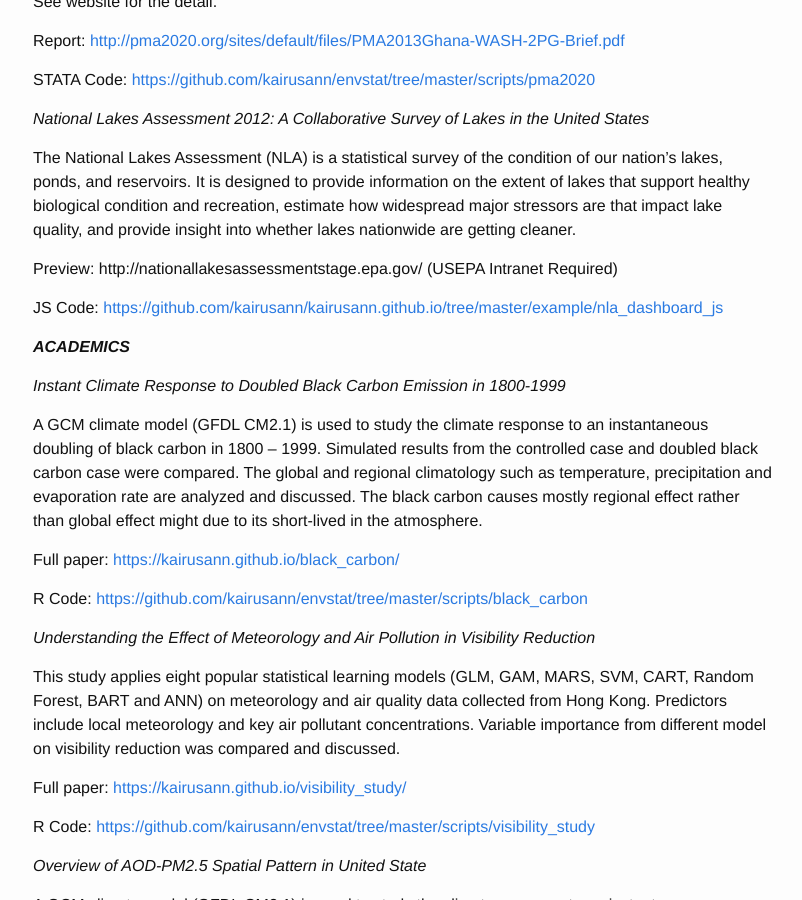
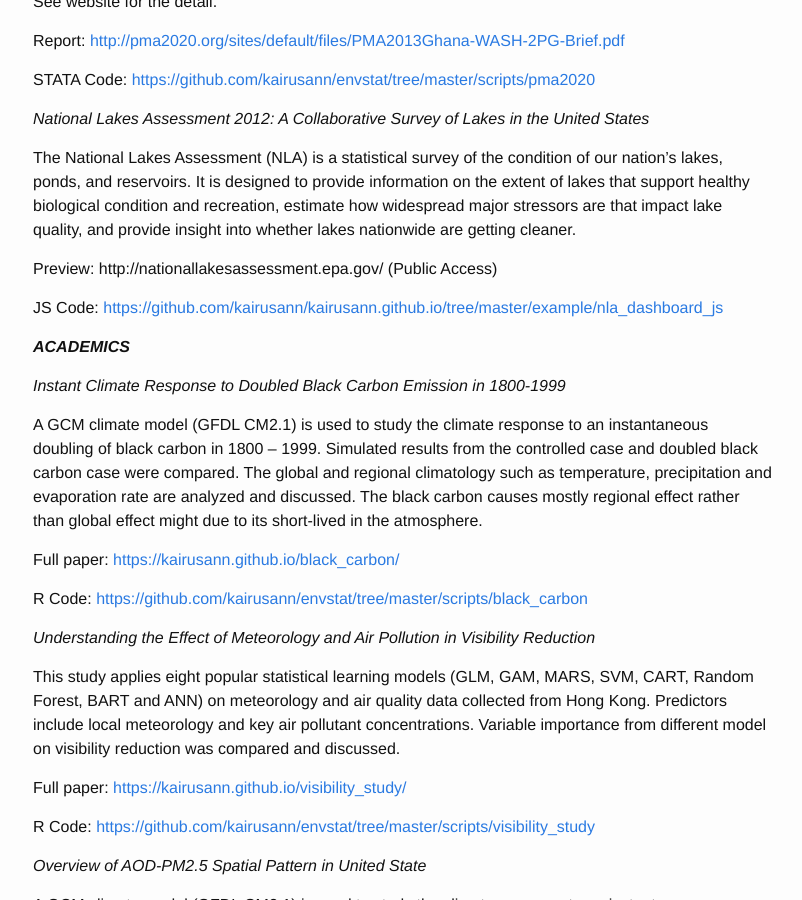
Before and after one commit to kairusann/kairusann.github.io, a Jekyll site: the page built from pages/about.md, in a window 1280 px wide and 900 px high, scrolled down 1839 px. Shown: the whole window, without its empty margins (237-1039 px from the left). Built offline with Jekyll 4.4.1, drawn with Linux system fonts in a browser that asks for light colours.

```diff
--- a/pages/about.md
+++ b/pages/about.md
@@ -77,7 +77,7 @@
 
 The National Lakes Assessment (NLA) is a statistical survey of the condition of our nation's lakes, ponds, and reservoirs. It is designed to provide information on the extent of lakes that support healthy biological condition and recreation, estimate how widespread major stressors are that impact lake quality, and provide insight into whether lakes nationwide are getting cleaner.
 
-Preview: http://nationallakesassessmentstage.epa.gov/ (USEPA Intranet Required)
+Preview: http://nationallakesassessment.epa.gov/ (Public Access)
 
 JS Code: <https://github.com/kairusann/kairusann.github.io/tree/master/example/nla_dashboard_js>
 
```
